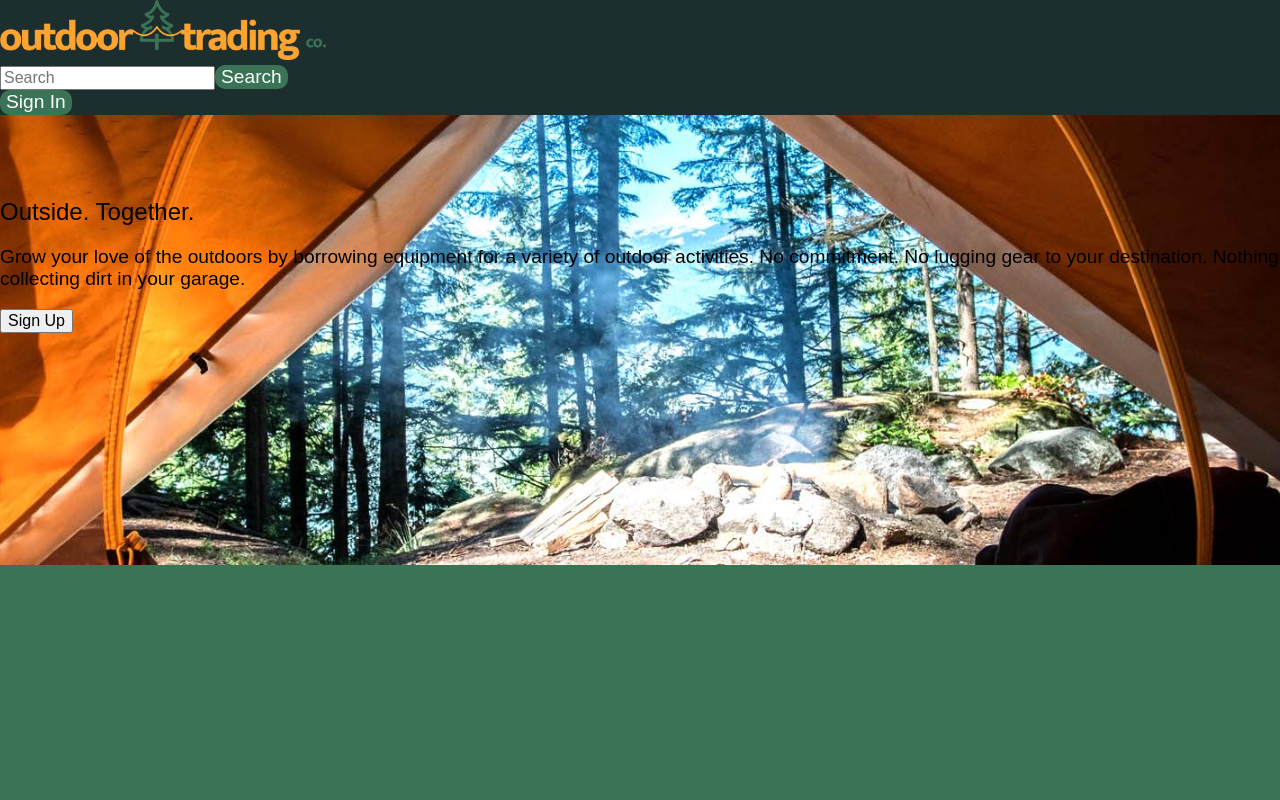
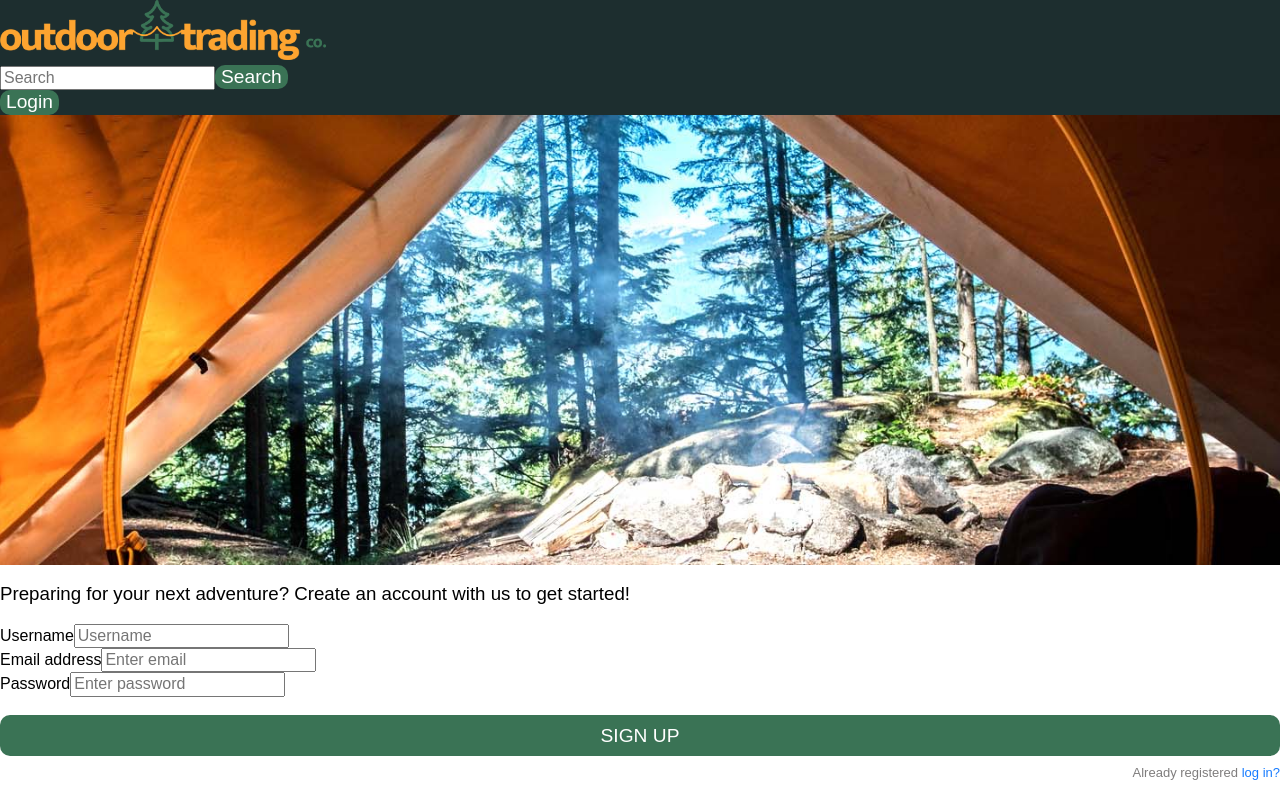
Before and after one commit to NeedaMehmud/outdoor-trading-co, a React (Create React App) app in the folder client/: page /SignUp in a window 1280 px wide. Shown: the top 800 px of the page. Built offline with nearby package versions, Linux system fonts and the light colour scheme; a web font is replaced by a local one.

Commit message:
fixed issue in App.js, set up rough sign-in form for sign-in page, set some components to be static in app

```diff
--- a/client/src/App.js
+++ b/client/src/App.js
@@ -1,14 +1,17 @@
 import React from "react";
 import { ApolloClient, InMemoryCache, ApolloProvider } from "@apollo/client";
-import { BrowserRouter as Router, Route } from 'react-router-dom';
+import { BrowserRouter as Router, Route, Switch } from 'react-router-dom';
 import "./style/Reset.css";
 import "./style/Index.css";
 import Home from './pages/Home';
+import Nav from './components/Nav'
 import SignUp from './pages/SignUp';
 import Profile from './pages/Profile';
 import SingleItem from './pages/SingleItem';
 import ItemsInSingleGenre from './pages/ItemsInSingleGenre';
 import SubmitItem from './pages/SubmitItem';
+import Newsletter from "./components/Newsletter";
+import Footer from "./components/Footer";
 
 
 require('react-dom');
@@ -23,7 +26,9 @@ const client = new ApolloClient({
 function App() {
   return (
     <ApolloProvider client={client}>
-      <Router>
+        <Router>
+          <Nav />
+          <Switch>
           <Route exact path="/">
             <Home />
           </Route>
@@ -54,13 +59,13 @@ function App() {
           <Route exact path="/Camping">
             <ItemsInSingleGenre />
           </Route>
-          <Route exact path="/profiles/:username">
-            <Profile />
-          </Route>
           <Route exact path="/:itemId">
             <SingleItem />
           </Route>
-      </Router>
+          </Switch>
+        </Router>
+      <Newsletter />
+      <Footer />
     </ApolloProvider>
   );
 }
--- a/client/src/components/Nav.js
+++ b/client/src/components/Nav.js
@@ -60,7 +60,7 @@ class Nav extends React.Component {
             ) : (
               <>
           <div className="d-grid gap-2 d-md-flex justify-content-sm-end">
-            {this.state.clicked ? <Login /> : <button onClick={this.handleClick} type="submit" className="btn btn-secondary">Sign In</button>}
+            {this.state.clicked ? <Login /> : <button onClick={this.handleClick} type="submit" className="btn btn-secondary">Login</button>}
           </div>
             </>
           )}
--- a/client/src/components/SignUpForm.js
+++ b/client/src/components/SignUpForm.js
@@ -1,83 +1,80 @@
 import React, { useState } from "react";
-// import { useMutation } from '@apollo/client';
-// import { ADD_USER } from '../utils/mutations';
-// import Auth from '../utils/auth';
+import { useMutation } from '@apollo/client';
+import { ADD_USER } from '../utils/mutations';
+import Auth from '../utils/auth';
 
 const SignUpForm = () => {
-  return (
-    <div>Hello</div>
-  )
-    // const [formState, setFormState] = useState({
-    //   username: '',
-    //   email: '',
-    //   password: '',
-    // });
-    // const [addUser, { error, data }] = useMutation(ADD_USER);
+    const [formState, setFormState] = useState({
+      username: '',
+      email: '',
+      password: '',
+    });
+    const [addUser, { error, data }] = useMutation(ADD_USER);
 
-    // const handleChange = (event) => {
-    //   const { name, value } = event.target;
+    const handleChange = (event) => {
+      const { name, value } = event.target;
 
-    //   setFormState({
-    //     ...formState,
-    //     [name]: value,
-    //   });
-    // };
+      setFormState({
+        ...formState,
+        [name]: value,
+      });
+    };
 
-    // const handleFormSubmit = async (event) => {
-    //   event.preventDefault();
-    //   console.log(formState);
+    const handleFormSubmit = async (event) => {
+      event.preventDefault();
+      console.log(formState);
 
-    //   try {
-    //     const { data } = await addUser({
-    //       variables: { ...formState },
-    //     });
+      try {
+        const { data } = await addUser({
+          variables: { ...formState },
+        });
 
-    //     Auth.login(data.addUser.token);
-    //   } catch (e) {
-    //     console.error(e);
-    //   }
-    // };
+        Auth.login(data.addUser.token);
+      } catch (e) {
+        console.error(e);
+      }
+    };
 
-    // return (
-    //     <div>
-    //     {data ? (
-    //         <p>
-    //           Successful Login!
-    //         </p>
-    //       ) : (
-    //     <form onSubmit={handleFormSubmit}>
-    //         <h3>Sign Up</h3>
+    return (
+        <div>
+        {data ? (
+            <p>
+              Account creation successful!
+            </p>
+          ) : (
+        <form onSubmit={handleFormSubmit}>
+            <h3>Preparing for your next adventure? Create an account with us to get started!</h3>
 
-    //         <div className="form-group">
-    //             <label> Username</label>
-    //             <input type="text" className="form-control" placeholder="Username" name="username" value={formState.name} onChange={handleChange} />
-    //         </div>
+            <div className="form-group">
+                <label> Username</label>
+                <input type="text" className="form-control" placeholder="Username" name="username" value={formState.name} onChange={handleChange} />
+            </div>
 
-    //         <div className="form-group">
-    //             <label>Email address</label>
-    //             <input type="email" className="form-control" placeholder="Enter email" name="email" value={formState.email} onChange={handleChange}/>
-    //         </div>
+            <div className="form-group">
+                <label>Email address</label>
+                <input type="email" className="form-control" placeholder="Enter email" name="email" value={formState.email} onChange={handleChange}/>
+            </div>
 
-    //         <div className="form-group">
-    //             <label>Password</label>
-    //             <input type="password" className="form-control" placeholder="Enter password" name="password" value={formState.password} onChange={handleChange}/>
-    //         </div>
-    //         <br></br>
-    //         <button type="submit" className="btn btn-primary btn-block">Sign Up</button>
-    //         <p className="forgot-password text-right">
-    //             Already registered <a href="#">log in?</a>
-    //         </p>
-    //     </form>
-    //       )}
+            <div className="form-group">
+                <label>Password</label>
+                <input type="password" className="form-control" placeholder="Enter password" name="password" value={formState.password} onChange={handleChange}/>
+            </div>
+            <br></br>
+            <button type="submit" className="btn btn-primary btn-block">Sign Up</button>
+            <p className="forgot-password text-right">
+                Already registered <a href="#">log in?</a>
+            </p>
+        </form>
+          )}
 
-    //       {error && (
-    //         <div className="my-3 p-3 bg-danger text-white">
-    //           {error.message}
-    //         </div>
-    //       )}
-    //       </div>
+          {error && (
+            <div className="my-3 p-3 bg-danger text-white">
+              {error.message}
+            </div>
+          )}
+          </div>
 
-    // );
+    );
 };
 
 export default SignUpForm;
--- a/client/src/pages/Home.js
+++ b/client/src/pages/Home.js
@@ -8,11 +8,8 @@ import Footer from "../components/Footer";
 function Home() {
     return (
         <div>
-         <Nav />
          <Hero />
          <Main />
-         <Newsletter />
-         <Footer />
         </div>
     );
 };
--- a/client/src/pages/ItemsInSingleGenre.js
+++ b/client/src/pages/ItemsInSingleGenre.js
@@ -2,17 +2,13 @@ import React from 'react';
 import Nav from "../components/Nav";
 import Hero from "../components/Hero";
 import Main from "../components/Main"
-import Newsletter from "../components/Newsletter";
-import Footer from "../components/Footer";
+
 
 function ItemsInSingleGenre() {
     return (
         <div>
-         <Nav />
          <Hero />
          <Main />
-         <Newsletter />
-         <Footer />
         </div>
     );
 };
--- a/client/src/pages/Profile.js
+++ b/client/src/pages/Profile.js
@@ -8,11 +8,8 @@ import Footer from "../components/Footer";
 function Profile() {
     return (
         <div>
-         <Nav />
          <Hero />
          <Main />
-         <Newsletter />
-         <Footer />
         </div>
     );
 };
--- a/client/src/pages/SignUp.js
+++ b/client/src/pages/SignUp.js
@@ -1,18 +1,13 @@
 import React from 'react';
-import Nav from "../components/Nav";
-import Hero from "../components/Hero";
-import Main from "../components/Main"
-import Newsletter from "../components/Newsletter";
-import Footer from "../components/Footer";
+import HeroCardless from "../components/HeroCardless";
+import SignUpForm from "../components/SignUpForm";
+
 
 function SignUp() {
     return (
         <div>
-         <Nav />
-         <Hero />
-         <Main />
-         <Newsletter />
-         <Footer />
+         <HeroCardless />
+         <SignUpForm />
         </div>
     );
 };
--- a/client/src/pages/SingleItem.js
+++ b/client/src/pages/SingleItem.js
@@ -8,11 +8,8 @@ import Footer from "../components/Footer";
 function SingleItem() {
     return (
         <div>
-         <Nav />
          <Hero />
          <Main />
-         <Newsletter />
-         <Footer />
         </div>
     );
 };
--- a/client/src/pages/SubmitItem.js
+++ b/client/src/pages/SubmitItem.js
@@ -8,11 +8,8 @@ import Footer from "../components/Footer";
 function SubmitItem() {
     return (
         <div>
-         <Nav />
          <Hero />
          <Main />
-         <Newsletter />
-         <Footer />
         </div>
     );
 };
```
